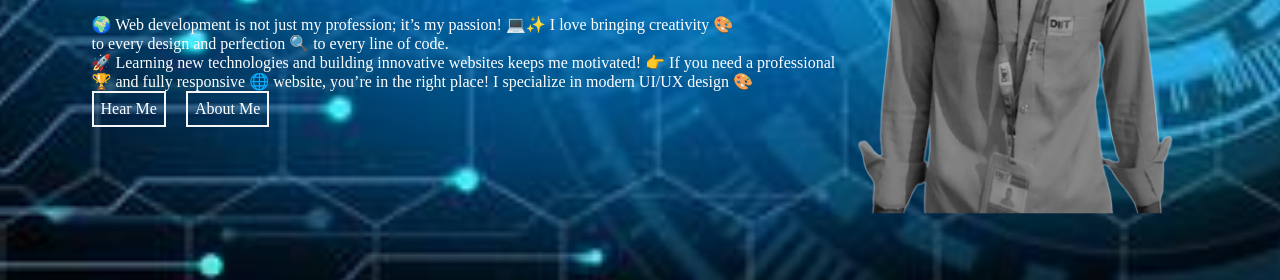
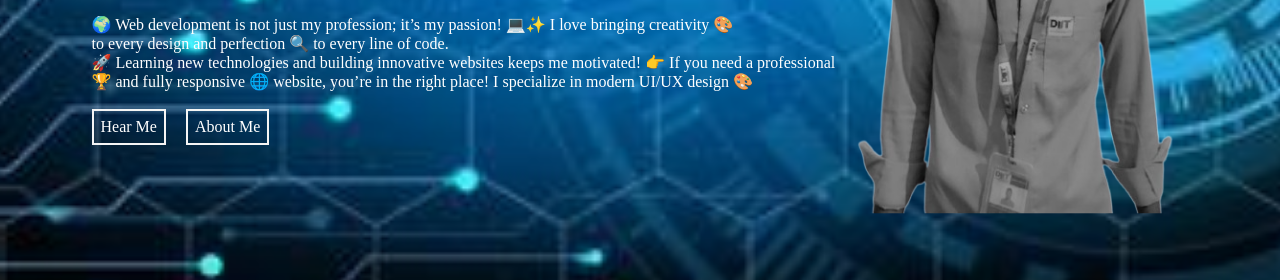
Before and after one commit to abirhossainsayon6/myPortfolioWebsite, a plain HTML site: page index.html in a window 1280 px wide. Shown: the part 533-813 px from the top of the page. Drawn offline with Linux system fonts and the light colour scheme.

Commit message:
edit website

```diff
--- a/index.html
+++ b/index.html
@@ -37,7 +37,7 @@
                                     🚀 Learning new technologies and building innovative websites keeps me motivated!
 
                                     👉 If you need a professional <br>🏆 and fully responsive 🌐 website, you’re in the right place!
-                                    I specialize in modern UI/UX design 🎨 <br>
+                                    I specialize in modern UI/UX design 🎨 <br> <br>
                               <a href="#">Hear Me</a> &nbsp &nbsp <a href="#">About Me</a>
 
                          </div>
```
